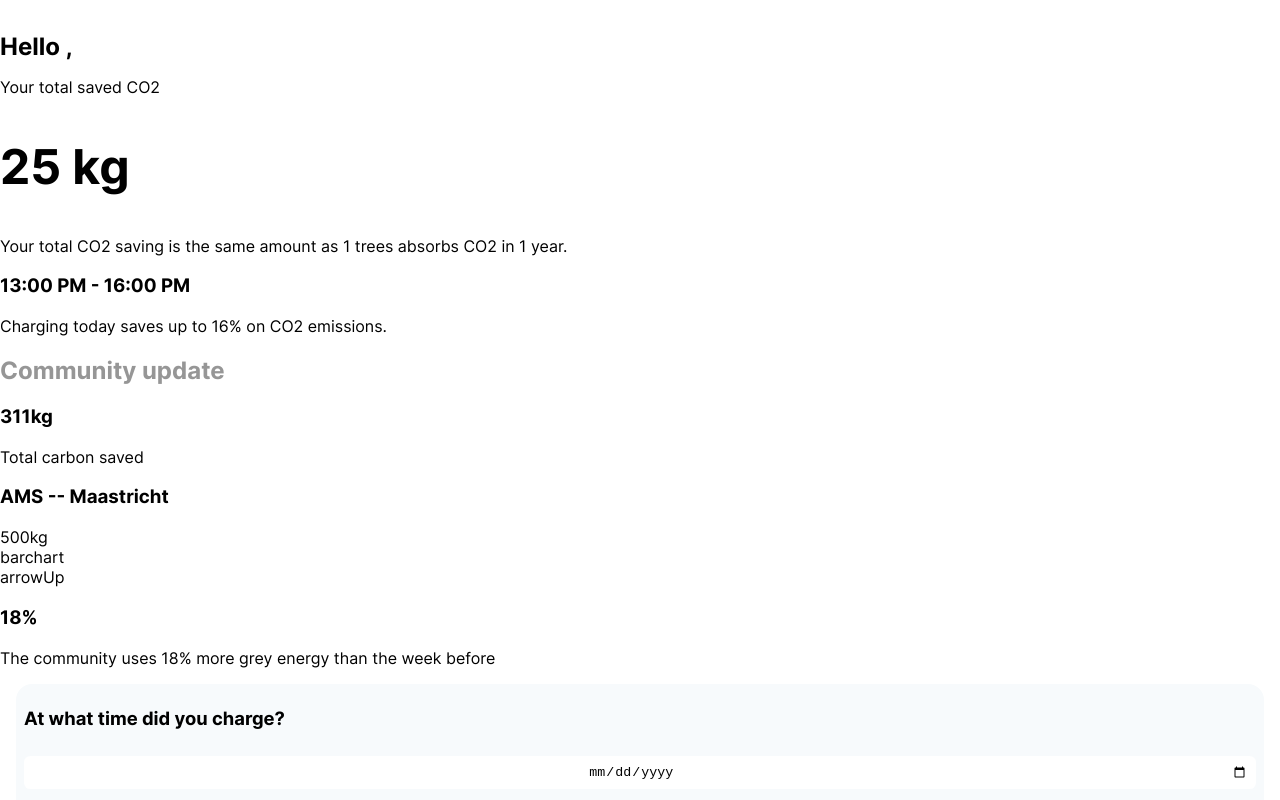
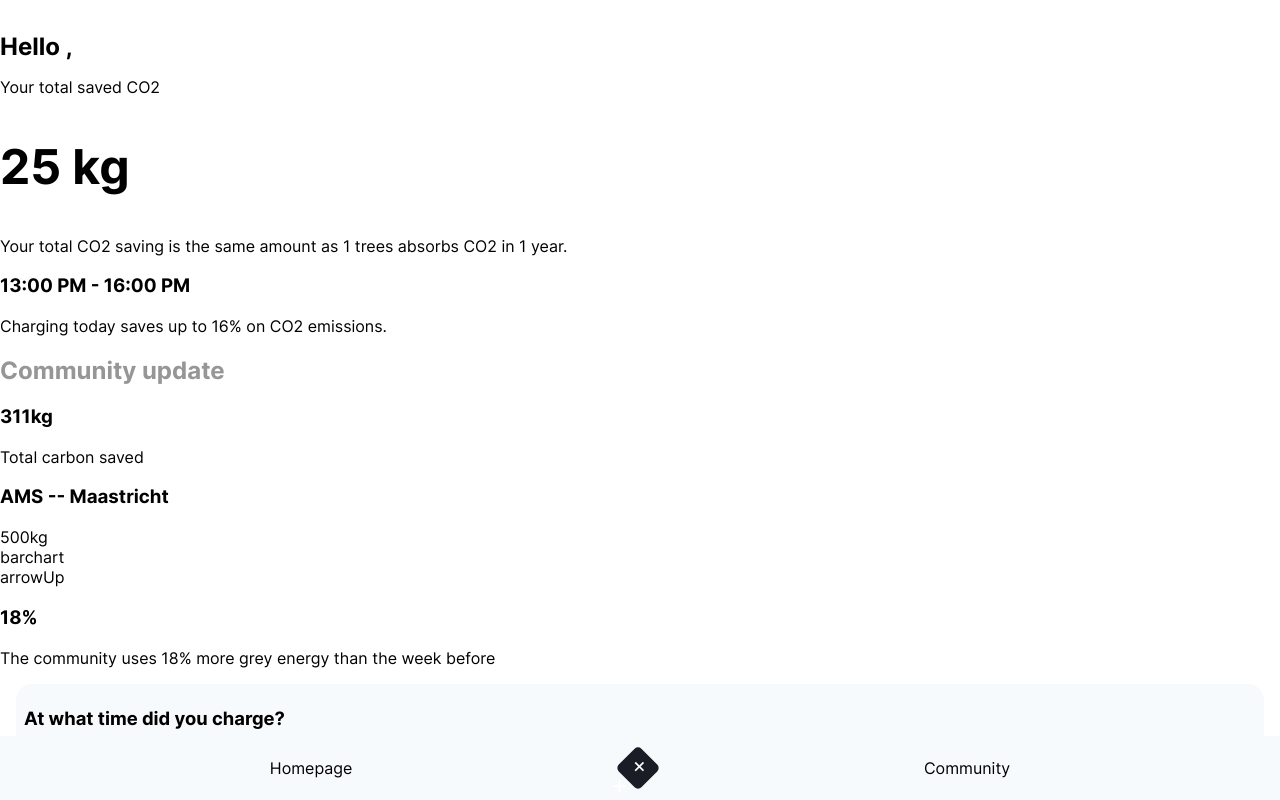
Before and after one commit to joanpadolina/co2-next-dashboard, a Next.js app: page / in a window 1280 px wide. Shown: the top 800 px of the page. Built offline with nearby package versions, Linux system fonts and the light colour scheme; no server answers.

Commit message:
navigation styled

```diff
--- a/components/nav/nav.js
+++ b/components/nav/nav.js
@@ -4,17 +4,18 @@ import Link from 'next/link';
 export default function Nav() {
   return (
     <nav className="nav">
-      <ul className="nav__list">
+      <ul className="nav__list flat-list">
         <Link href="/">
-          <li className="nav__item">Feed</li>
+          <li className="nav__item">Homepage</li>
         </Link>
-        <li className="">
+        <li className="nav__item">
           {' '}
           <button
-            className="button--add nav__item"
+            className="nav__button--add nav__item"
             onClick={() => console.log('clicked')}
             aria-label="add new charge"
           >
+            +
           </button>
         </li>
         <Link href="/community">
--- a/pages/_app.js
+++ b/pages/_app.js
@@ -14,7 +14,7 @@ function MyApp({ Component, pageProps }) {
   return (
     <Provider store={store}>
       <Component {...pageProps} />
-      {/* <Navigation /> */}
+      <Navigation />
     </Provider>
   );
 }
--- a/styles/base.css
+++ b/styles/base.css
@@ -83,45 +83,3 @@
     left: 0;
     text-align: center;
 }
-
-.button--add {
-    transform-origin: center;
-    transform: rotate(45deg);
-    transition: transform 600ms ease;
-}
-
-.button--add:after {
-    content: "";
-    display: block;
-    position: absolute;
-    width: 3rem;
-    height: 3rem;
-    top: 0;
-    background-color: var(--c-primary);
-    border-radius: .5rem;
-}
-
-.button--add:before {
-    content: "+";
-    color: white;
-    font-size: 3rem;
-    display: flex;
-    justify-content: center;
-    align-items: center;
-    top: -1rem;
-    position: absolute;
-    transform: rotate(-45deg) translate(-.1rem, -.1rem);
-    transition: transform 600ms ease;
-    z-index: 2;
-}
-
-.button--add:focus,
-.button--add:focus:after {
-    outline: none;
-    transform: rotate(0deg);
-
-}
-
-.button--add:focus:before {
-    /* color: var(--c-primary); */
-}
--- a/styles/components/nav.css
+++ b/styles/components/nav.css
@@ -5,6 +5,7 @@
   width: 100%;
   left: 0;
   margin: 0;
+  background-color: var(--c-grey--200);
   z-index: 1;
 }
 
@@ -12,13 +13,36 @@
   background: var(--color-white);
   display: flex;
   justify-content: space-evenly;
-    padding: .5rem;
 }
 
 .nav__item {
   display: flex;
-    justify-content: center;
-    width: 100%;
+  align-items: center;
   padding: 1rem 0;
   text-align: center;
 }
+
+.nav__button--add {
+  display: block;
+  position: relative;
+  width: 2rem;
+  height: 2rem;
+  padding: 0;
+  color: white;
+  font-size: 1.5rem;
+  border-radius: 0.3rem;
+  background-color: var(--c-dark);
+  border: none;
+  transform: rotate(45deg);
+  transition: transform 300ms ease;
+}
+
+.nav__button--add:after {
+  content: "+";
+  display: block;
+  transform: rotate(-45deg);
+}
+
+.nav__button--add:hover, .nav__button--add:focus {
+    transform: rotate(0deg);
+}
```
Lines whose indentation alone changed are shown as unchanged.
